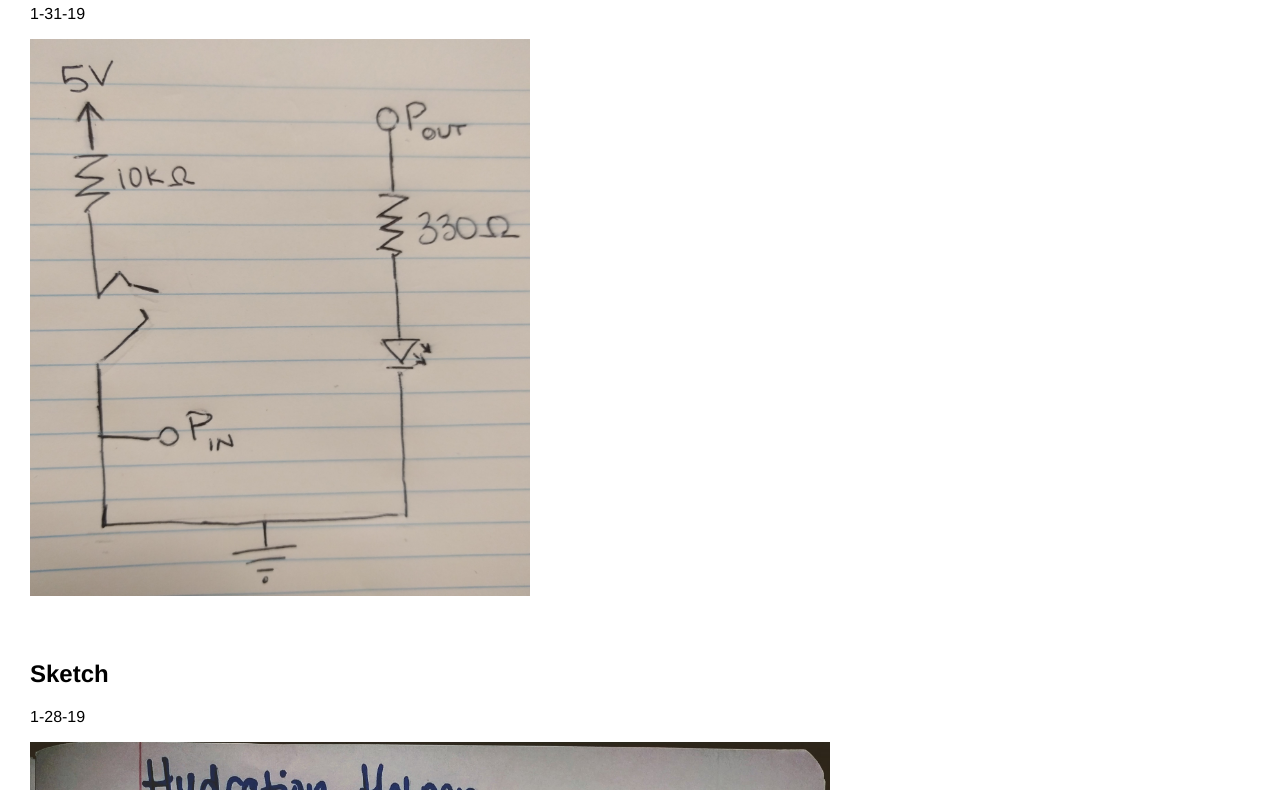
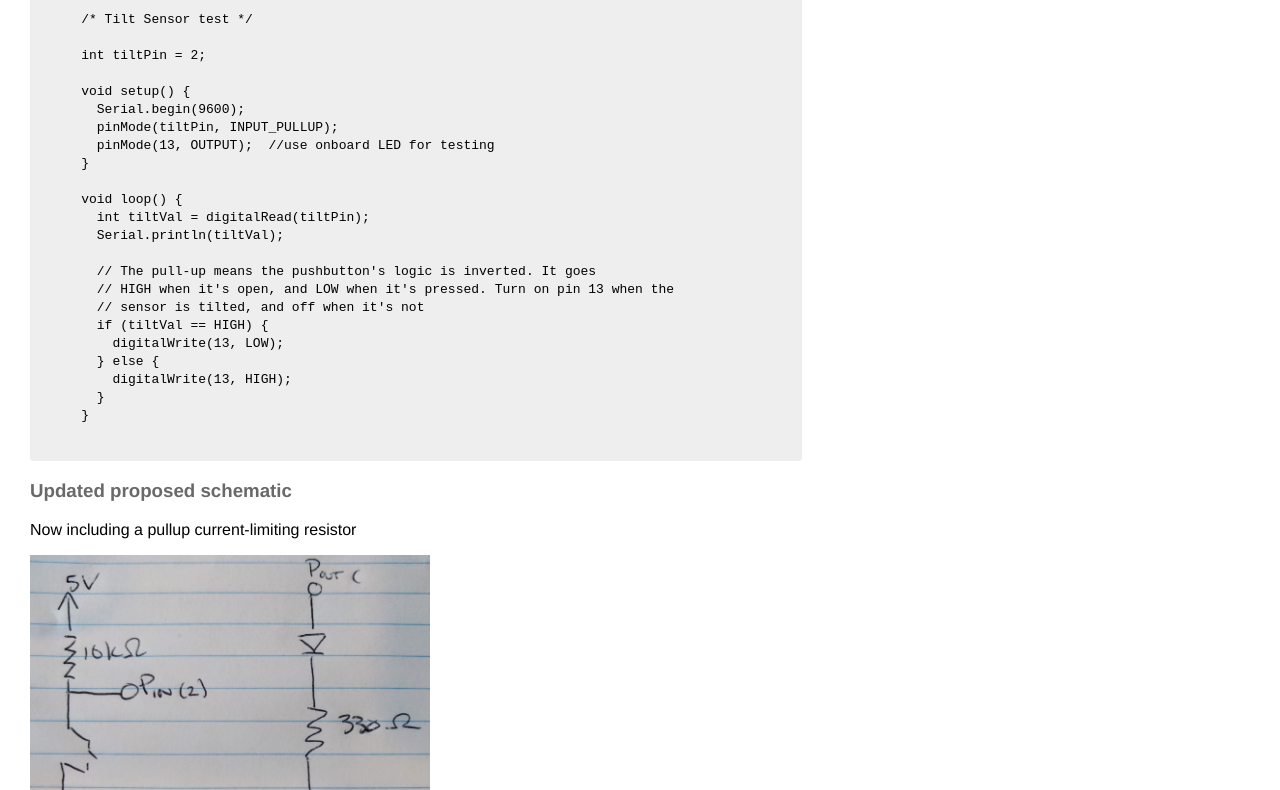
Before and after one commit to RedKoala/redkoala.github.io, a plain HTML site: page finalproject.html in a window 1280 px wide. Shown: the part 722-1512 px from the top of the page. Drawn offline with Linux system fonts and the light colour scheme.

Commit message:
Added more detail to 2-8-19 Tilt Sensor Test

```diff
--- a/finalproject.html
+++ b/finalproject.html
@@ -15,20 +15,59 @@
             <h1>Colleen Carroll's HCDE 439 Final Project</h1>
 
             <h2> Tilt Sensor Test </h2>
-             <p>
+            <p>
                 2-8-19
             </p>
-            <img src="final_project_tilt_sensor.gif" width=400/>
+            <img src="final_project_tilt_sensor.gif" width=350/>
             <p>
-                I started by building out the tilt sensor to make sure I knew how to get that working and read from it. The gif above shows the tilt sensor being used to turn on the onboard led. The code and basic circuit design was taken from the <a href="https://www.arduino.cc/en/Tutorial/InputPullupSerial">Arduino InputPullupSerial</a> example.
+                I started by building out the tilt sensor to make sure I knew how to get that working and read from it. The gif above shows the tilt sensor being used to turn on the onboard led (pin 13). The basic circuit design was taken from the <a href="https://www.arduino.cc/en/Tutorial/InputPullupSerial">Arduino InputPullupSerial</a> example.
             </p>
+            <p>
+                By building out the tilt sensor example, I realized that I had a floating input pin in my original proposed schematic (from 1-31-19). In the gif above, I'm using the built in pullup resistor on the arduino pin.
+            </p>
+            <h3> Tilt sensor test code </h3>
+            <div class="code-box">
+              <code>
+    /* Tilt Sensor test */
+
+    int tiltPin = 2;
+
+    void setup() {
+      Serial.begin(9600);
+      pinMode(tiltPin, INPUT_PULLUP);
+      pinMode(13, OUTPUT);  //use onboard LED for testing
+    }
+
+    void loop() {
+      int tiltVal = digitalRead(tiltPin);
+      Serial.println(tiltVal);
+
+      // The pull-up means the pushbutton's logic is inverted. It goes
+      // HIGH when it's open, and LOW when it's pressed. Turn on pin 13 when the
+      // sensor is tilted, and off when it's not
+      if (tiltVal == HIGH) {
+        digitalWrite(13, LOW);
+      } else {
+        digitalWrite(13, HIGH);
+      }
+    }
+              </code>
+            </div>
+            <h3>
+                Updated proposed schematic
+            </h3>
+            <p>
+                Now including a pullup current-limiting resistor
+            </p>
+            <img src="final_project_schematic_2.jpg" width=400/>
+
 
             <h2>Proposed Schematic</h2>
             <p>
                 1-31-19
             </p>
             <p>
-                <img src="final_project_proposed_schematic.jpg" width=500/>
+                <img src="final_project_proposed_schematic.jpg" width=350/>
             </p>
 
             <h2>Sketch</h2>
@@ -36,7 +75,7 @@
                 1-28-19
             </p>
             <p>
-                <img src="final_project_sketch.jpg" width=800>
+                <img src="final_project_sketch.jpg" width=700>
             </p>
         </div>
     </body>
--- a/style.css
+++ b/style.css
@@ -11,6 +11,10 @@ h1,h2,h3,h4 {
 
 h2 {
   margin-top: 60px;
+}
+
+h3 {
+  color: #696969;
 }
 
 a {
```
Also changed, not shown: final_project_schematic_2.jpg (added).
